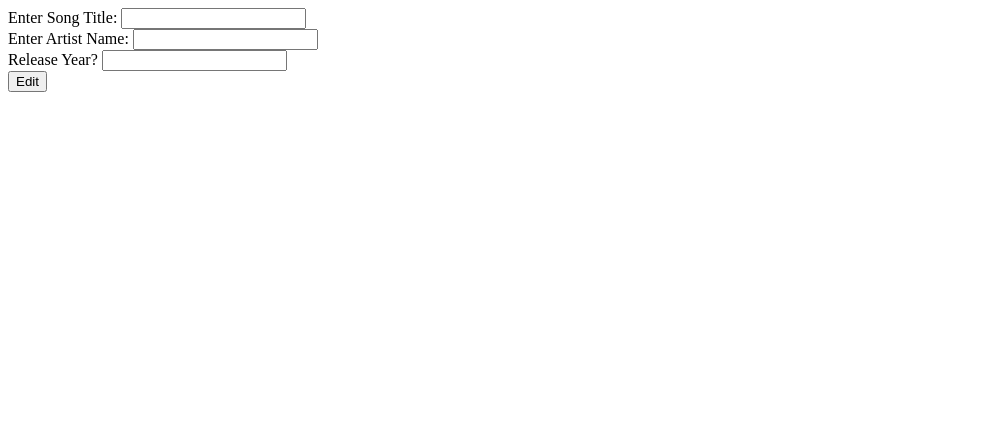
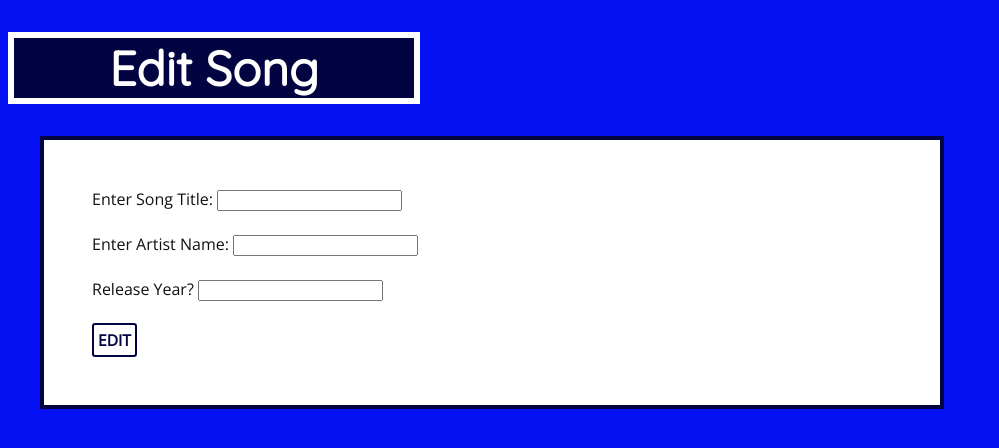
Before and after one commit to EVELYN-RYAN/Project3_G1, a Node server app: page /editSong/1 in a window 1280 px wide. Shown: the top 448 px of the page, without its empty margins (0-999 px from the left). Run offline with Node 20, Linux system fonts and the light colour scheme; data comes from the database, SQL or seed files in the repository; some libraries are stand-ins or nearby versions.

Commit message:
add styling

```diff
--- a/views/editSong.ejs
+++ b/views/editSong.ejs
@@ -2,19 +2,77 @@
 <html lang="en">
 <head>
     <title>Add Student</title>
+    <link rel="preconnect" href="https://fonts.gstatic.com">
+        <link href="https://fonts.googleapis.com/css2?family=Open+Sans&family=Quicksand&display=swap" rel="stylesheet">
+        <style>
+            /*font-family: 'Open Sans', sans-serif;
+            font-family: 'Quicksand', sans-serif;
+            purple blue: #5327F2
+            bright blue: #0511F2
+            medium blue: #030BA6
+            dark blue: #020873
+            navy blue: #010440
+            */
+            body {
+                background-color: #0511F2;
+                color: #fff;
+            }
+            h1 {
+                background-color: #010440;
+                color: #fff;
+                font-family: 'Quicksand', sans-serif;
+                font-weight: bolder;
+                text-align: center;
+                font-size: 3rem;
+                border: 0.4rem solid white;
+                max-width: 25rem;
+            }
+            main {
+                background-color: #fff;
+                color: #111;
+                font-family: 'Open Sans', sans-serif;
+                padding: 3rem;
+                max-width: 50rem;
+                margin: 2rem;
+                border: 0.25rem solid #010440;
+            }
+            form {
+                display: inline;
+            }
+            input[type="submit"] {
+                font-family: 'Open Sans', sans-serif;
+                background-color: #fff;
+                color:#010440;
+                text-transform: uppercase;
+                border: 2px solid#010440;
+                font-weight: bold;
+                font-size: 0.975rem;
+                border-radius: 0.2rem;
+                padding: 0.25rem;
+                transition: color 300ms ease-in, border 300ms ease-in, background-color 300ms ease-in;
+            }
+            input[type="submit"]:hover {
+                background-color: #0511F2;
+                color: white;
+                border: 2px solid #111;
+            }
+        </style>
 </head>
  <body>
+     <h1>Edit Song</h1>
+     <main>
     <form action="/editSong" method="POST">
         <label for="Title">Enter Song Title:</label>
         <input id="Title" type="text" name="Title">
-        <br>
+        <br><br>
         <label for="Artist">Enter Artist Name:</label>
         <input id="Artist" type="text" name="Artist">
-        <br>
+        <br><br>
         <label for="ReleaseYear">Release Year?</label>
         <input id="ReleaseYear" type="text" name="ReleaseYear">
-        <br>
+        <br><br>
         <input type="submit" value="Edit">
     </form>
+    </main>
  </body>
 </html>
```
